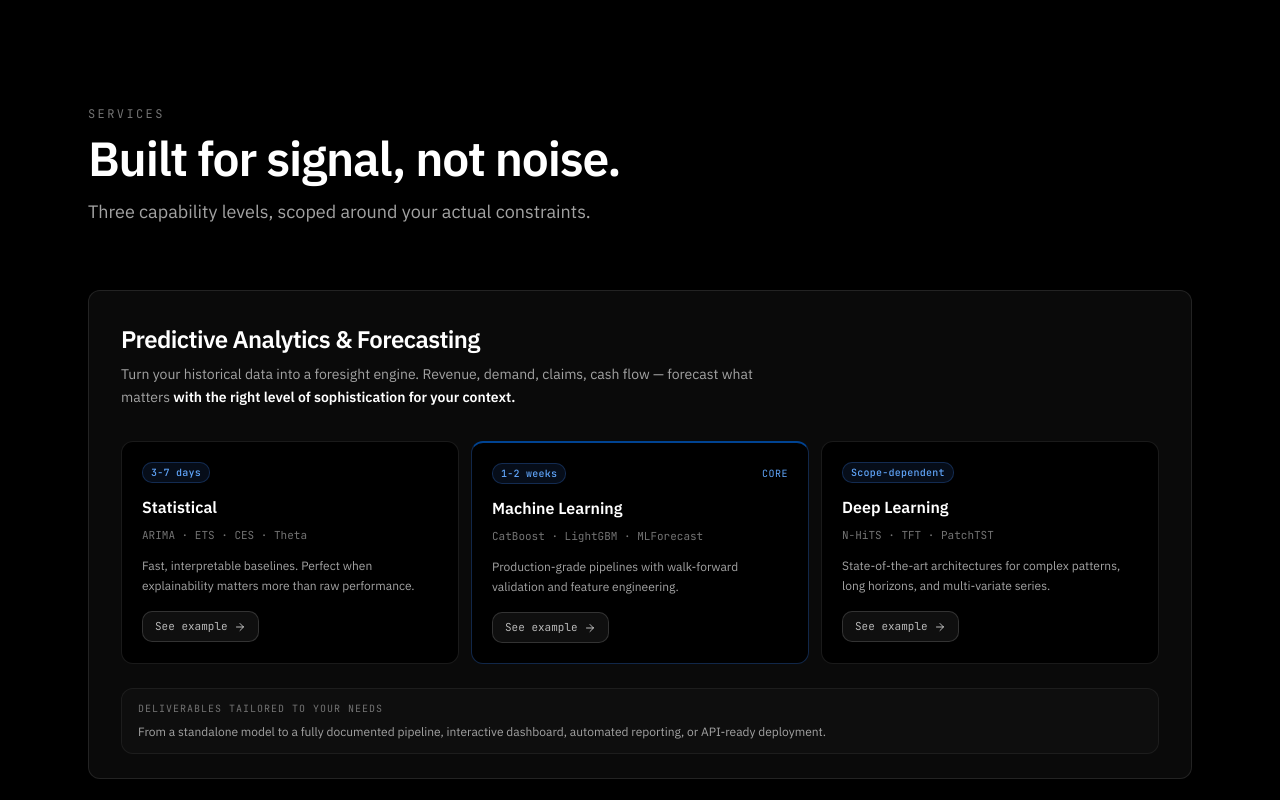
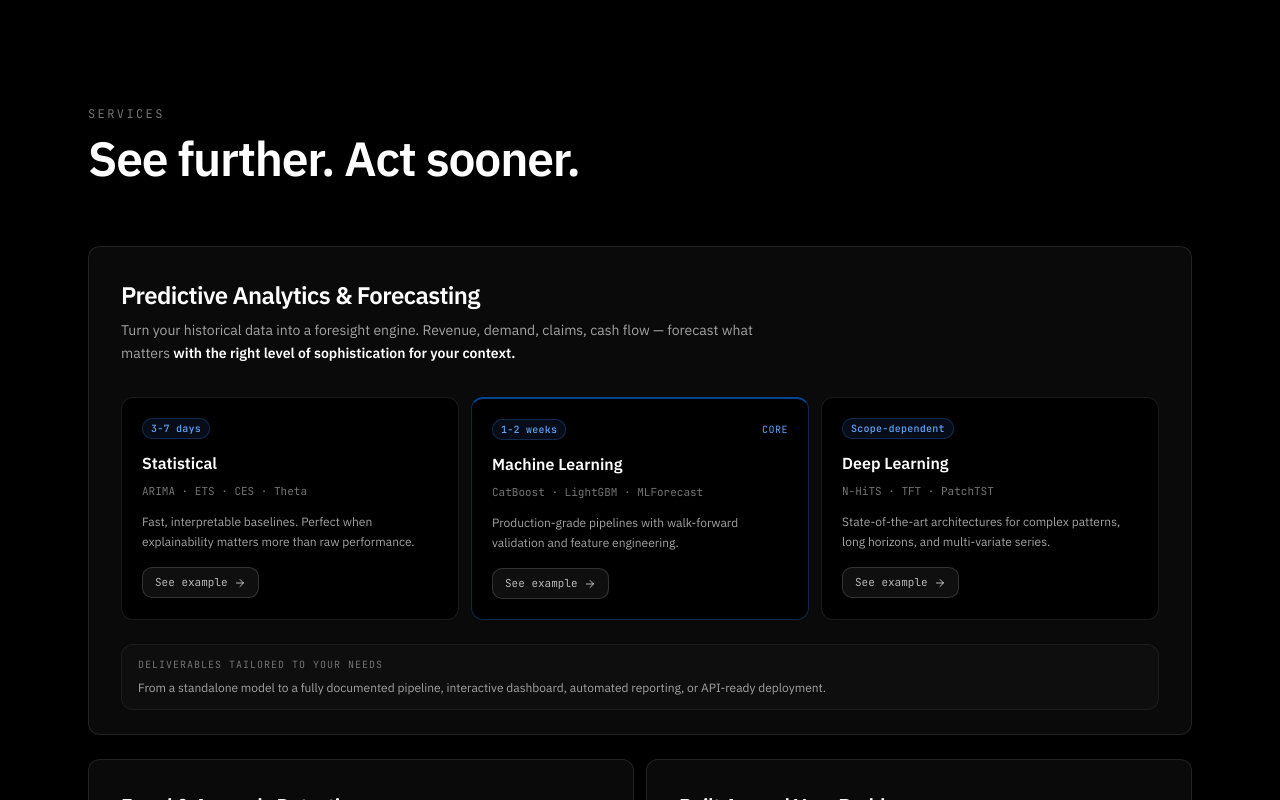
Before and after one commit to ag-algolab/ag-algolab.github.io, a React (Vite) app: page / in a window 1280 px wide. Shown: the part 1460-2260 px from the top of the page. Built offline with nearby package versions, Linux system fonts and the light colour scheme.

Commit message:
Update App.jsx

```diff
--- a/src/App.jsx
+++ b/src/App.jsx
@@ -92,11 +92,8 @@ function ServicesSection() {
         >
           <p className="text-xs font-mono text-neutral-500 uppercase tracking-[0.2em] mb-3">Services</p>
           <h2 className="text-4xl md:text-5xl font-semibold text-white tracking-tight">
-            Built for signal, not noise.
+            See further. Act sooner.
           </h2>
-          <p className="text-neutral-400 mt-4 text-lg max-w-2xl">
-            Three capability levels, scoped around your actual constraints.
-          </p>
         </motion.div>
 
         {/* SERVICE 1 */}
@@ -769,6 +766,13 @@ function Home() {
         <title>AG Algo Lab — Predictive modelling & anomaly detection</title>
         <meta name="description" content="AG Algo Lab specializes in research and development using Machine Learning for predictive modelling and anomaly detection." />
         <link rel="icon" type="image/jpg" href="/logo.jpg" />
+        <meta property="og:title" content="AG Algo Lab — Predictive modelling & anomaly detection" />
+        <meta property="og:description" content="Asking the right question gets you halfway there. We take care of the other half." />
+        <meta property="og:image" content="https://agalgolab.com/logo_black.png" />
+        <meta property="og:url" content="https://agalgolab.com" />
+        <meta property="og:type" content="website" />
+        <meta name="twitter:card" content="summary" />
+        <meta name="twitter:image" content="https://agalgolab.com/logo_black.png" />
       </Helmet>
 
       <div className="min-h-screen bg-black text-[#ededed] font-sans antialiased">
```
